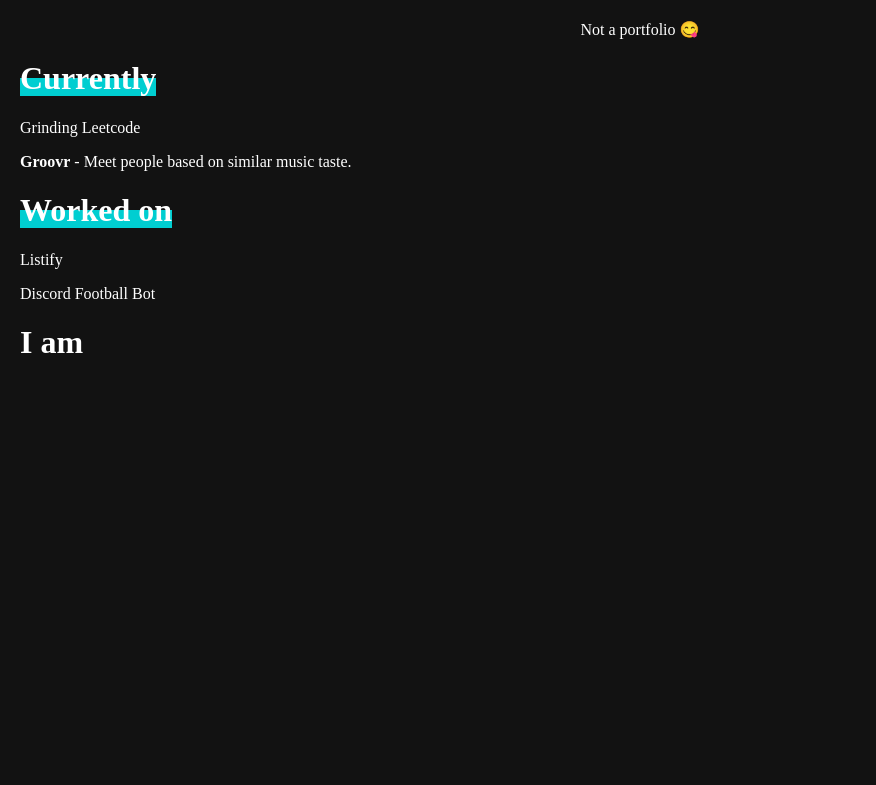
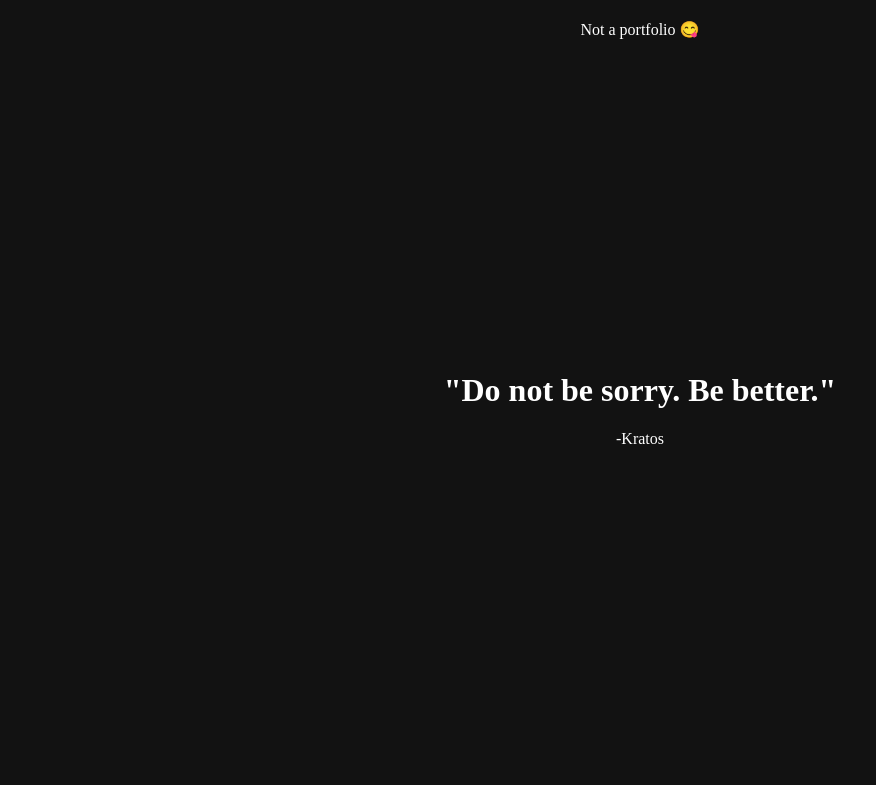
Before and after one commit to vapranav/about, a React (Create React App) app: page / in a window 1280 px wide. Shown: the top 785 px of the page, without its empty margins (0-876 px from the left). Built offline with nearby package versions, Linux system fonts and the light colour scheme.

Commit message:
add quote

```diff
--- a/src/App.css
+++ b/src/App.css
@@ -22,3 +22,12 @@ ul{
 .highlight {
   background: linear-gradient(180deg,rgba(255,255,255,0) 50%, #00CED1 50%);
 }
+
+.quote {
+  display: flex;
+  flex-direction: column;
+  align-items: center;
+  height: 90vh;
+  justify-content: center;
+  text-align: center;
+}
--- a/src/App.js
+++ b/src/App.js
@@ -7,9 +7,13 @@ import "./App.css";
 function App() {
 
   return (
-    <Fade bottom>
-        <div className="App">
-        <div className="title" > Not a portfolio 😋 </div>
+    <div>
+      <div className="title" > Not a portfolio 😋 </div>
+      <div className="quote">
+        <h1>"Do not be sorry. Be better." </h1>
+        <div>-Kratos</div>
+      </div>
+      <Fade bottom>
         <h1><span className="highlight">Currently</span></h1>
         <div>
         <ul>Grinding Leetcode</ul>
@@ -19,8 +23,9 @@ function App() {
         <ul>Listify</ul>
         <ul>Discord Football Bot</ul>
         <h1>I am </h1>
-      </div>
     </Fade>
+    </div>
+
 
   );
 }
```
